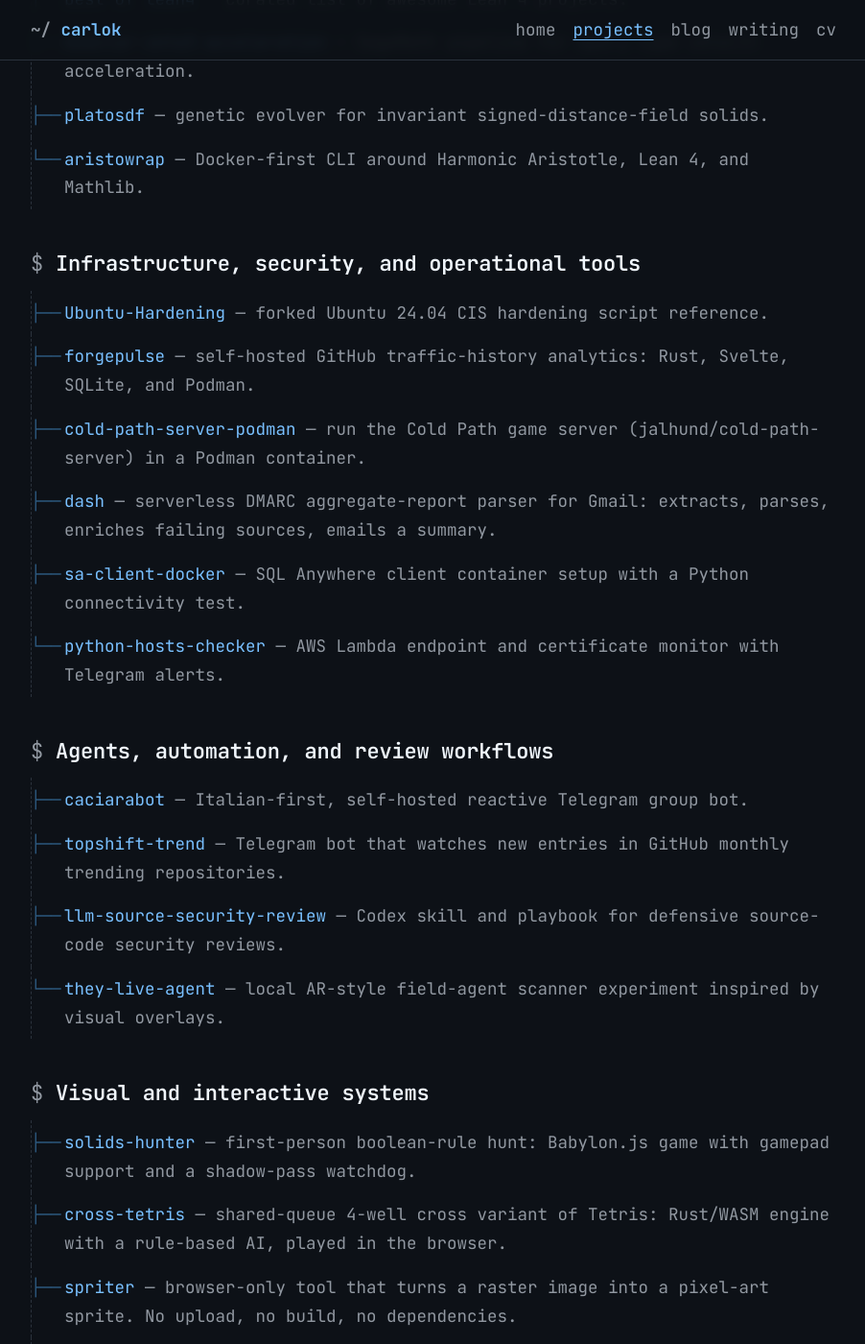
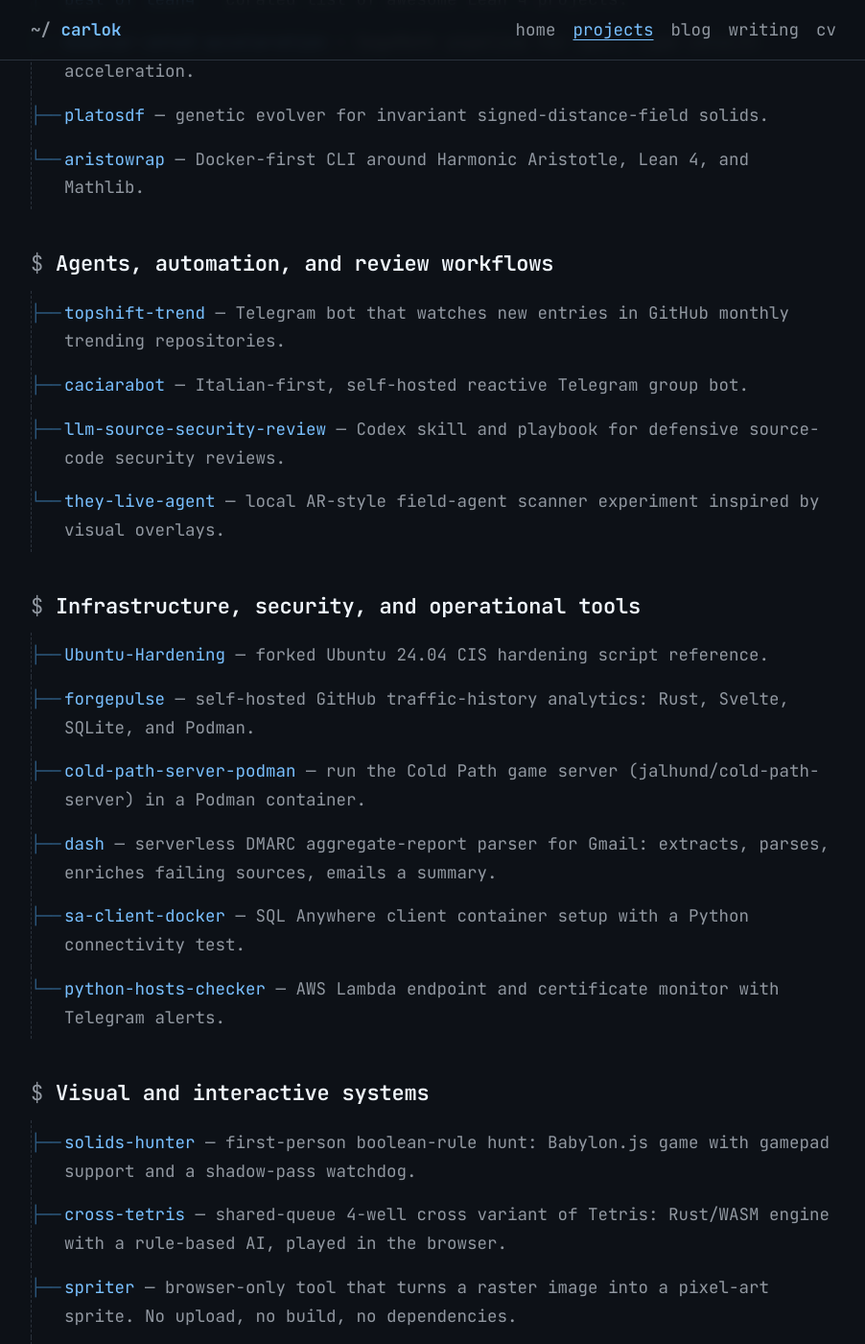
Before and after one commit to carlok/carlok.github.io, a Jekyll site: the page built from projects.md, in a window 1280 px wide and 1400 px high, scrolled down 1912 px. Shown: the whole window at 96% size, without its empty margins (188-1090 px from the left). Built offline with Jekyll 4.4.1, drawn with Linux system fonts in a browser that asks for light colours; part of the change alters nothing that is shown.

```diff
--- a/projects.md
+++ b/projects.md
@@ -49,6 +49,13 @@ permalink: /projects/
 - [platosdf](https://github.com/carlok/platosdf) — genetic evolver for invariant signed-distance-field solids.
 - [aristowrap](https://github.com/carlok/aristowrap) — Docker-first CLI around Harmonic Aristotle, Lean 4, and Mathlib.
 
+## Agents, automation, and review workflows
+
+- [topshift-trend](https://github.com/carlok/topshift-trend) — Telegram bot that watches new entries in GitHub monthly trending repositories.
+- [caciarabot](https://github.com/carlok/caciarabot) — Italian-first, self-hosted reactive Telegram group bot.
+- [llm-source-security-review](https://github.com/carlok/llm-source-security-review) — Codex skill and playbook for defensive source-code security reviews.
+- [they-live-agent](https://github.com/carlok/they-live-agent) — local AR-style field-agent scanner experiment inspired by visual overlays.
+
 ## Infrastructure, security, and operational tools
 
 - [Ubuntu-Hardening](https://github.com/carlok/Ubuntu-Hardening) — forked Ubuntu 24.04 CIS hardening script reference.
@@ -57,13 +64,6 @@ permalink: /projects/
 - [dash](https://github.com/carlok/dash) — serverless DMARC aggregate-report parser for Gmail: extracts, parses, enriches failing sources, emails a summary.
 - [sa-client-docker](https://github.com/carlok/sa-client-docker) — SQL Anywhere client container setup with a Python connectivity test.
 - [python-hosts-checker](https://github.com/carlok/python-hosts-checker) — AWS Lambda endpoint and certificate monitor with Telegram alerts.
-
-## Agents, automation, and review workflows
-
-- [caciarabot](https://github.com/carlok/caciarabot) — Italian-first, self-hosted reactive Telegram group bot.
-- [topshift-trend](https://github.com/carlok/topshift-trend) — Telegram bot that watches new entries in GitHub monthly trending repositories.
-- [llm-source-security-review](https://github.com/carlok/llm-source-security-review) — Codex skill and playbook for defensive source-code security reviews.
-- [they-live-agent](https://github.com/carlok/they-live-agent) — local AR-style field-agent scanner experiment inspired by visual overlays.
 
 ## Visual and interactive systems
 
```
